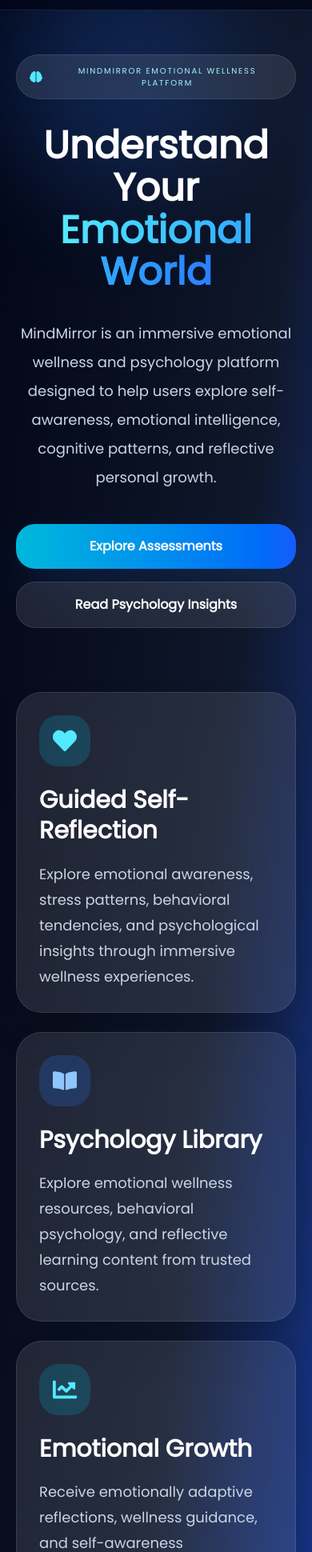
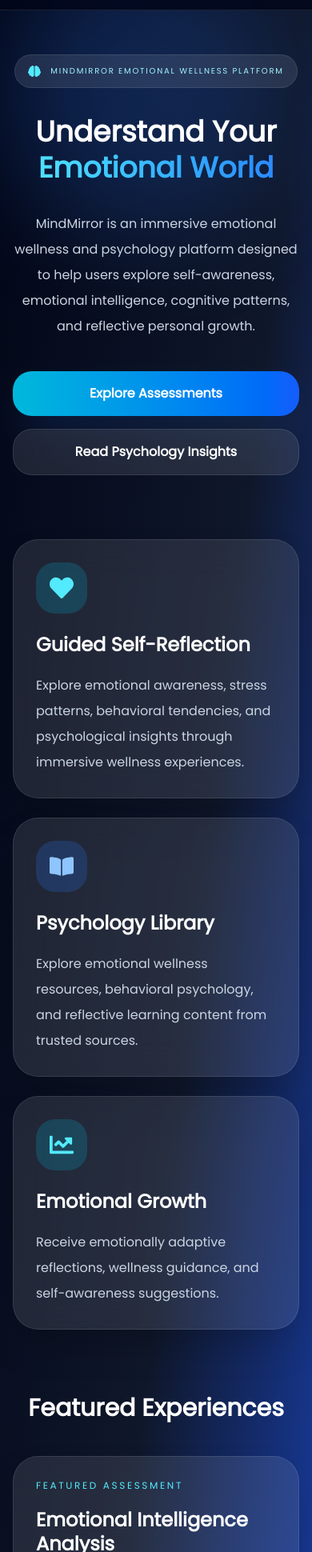
Before and after one commit to hansini2410/mind-mirror, a React (Vite) app in the folder client/: page / in a window 390 px wide. Shown: the part 60-2000 px from the top of the page at 80% size. Built offline with nearby package versions, Linux system fonts and the light colour scheme; no server answers.

Commit message:
Fix mobile responsive home page

```diff
--- a/client/src/pages/Home.jsx
+++ b/client/src/pages/Home.jsx
@@ -14,19 +14,18 @@
 function Home() {
   return (
     <div
-      className="min-h-screen text-white overflow-hidden relative"
+      className="min-h-screen text-white overflow-x-hidden relative"
       style={{
         fontFamily: "Poppins, sans-serif",
-
         background:
           "linear-gradient(to bottom right, #020617, #0f172a, #1d4ed8)",
       }}
     >
-      <div className="absolute top-0 left-0 w-[300px] h-[300px] md:w-[600px] md:h-[600px] bg-blue-500/20 blur-3xl rounded-full"></div>
+      <div className="absolute top-0 left-0 w-[350px] md:w-[600px] h-[350px] md:h-[600px] bg-blue-500/20 blur-3xl rounded-full"></div>
 
-      <div className="absolute bottom-0 right-0 w-[300px] h-[300px] md:w-[600px] md:h-[600px] bg-cyan-500/20 blur-3xl rounded-full"></div>
+      <div className="absolute bottom-0 right-0 w-[350px] md:w-[600px] h-[350px] md:h-[600px] bg-cyan-500/20 blur-3xl rounded-full"></div>
 
-      <div className="relative z-10 max-w-7xl mx-auto px-5 sm:px-8 pt-32 md:pt-40 pb-20 md:pb-24">
+      <div className="relative z-10 max-w-7xl mx-auto px-4 sm:px-6 md:px-8 pt-32 md:pt-40 pb-20 md:pb-24">
         <motion.div
           initial={{
             opacity: 0,
@@ -38,30 +37,29 @@
           }}
           className="text-center mb-20 md:mb-32"
         >
-          <div className="inline-flex max-w-full items-center gap-3 bg-white/10 border border-white/10 px-4 sm:px-6 py-3 rounded-full mb-8 md:mb-10 backdrop-blur-xl">
+          <div className="inline-flex max-w-full items-center gap-3 bg-white/10 border border-white/10 px-4 md:px-6 py-3 rounded-full mb-8 md:mb-10 backdrop-blur-xl">
             <FaBrain className="text-cyan-300 shrink-0" />
 
-            <p className="uppercase tracking-[0.18em] sm:tracking-[0.3em] text-cyan-200 text-[10px] sm:text-sm break-words">
+            <p className="uppercase tracking-[0.18em] md:tracking-[0.3em] text-cyan-200 text-[10px] md:text-sm leading-relaxed">
               MindMirror Emotional Wellness Platform
             </p>
           </div>
 
-          <h1 className="text-5xl sm:text-6xl md:text-8xl font-bold leading-[1.1] mb-8 md:mb-10 break-words">
-            Understand Your
-            <br />
+          <h1 className="font-bold leading-tight mb-8 md:mb-10 text-4xl sm:text-5xl md:text-7xl lg:text-8xl">
+            <span className="block">Understand Your</span>
 
-            <span className="bg-gradient-to-r from-cyan-300 to-blue-500 bg-clip-text text-transparent">
+            <span className="block bg-gradient-to-r from-cyan-300 to-blue-500 bg-clip-text text-transparent">
               Emotional World
             </span>
           </h1>
 
-          <p className="text-slate-300 text-lg sm:text-xl md:text-2xl leading-9 md:leading-[2] max-w-4xl mx-auto mb-10 md:mb-14">
+          <p className="text-slate-300 text-base sm:text-lg md:text-2xl leading-8 md:leading-[2] max-w-4xl mx-auto mb-10 md:mb-14">
             MindMirror is an immersive emotional wellness and psychology
             platform designed to help users explore self-awareness, emotional
             intelligence, cognitive patterns, and reflective personal growth.
           </p>
 
-          <div className="flex flex-col sm:flex-row flex-wrap justify-center gap-4 sm:gap-6">
+          <div className="flex flex-col sm:flex-row flex-wrap justify-center gap-4 md:gap-6">
             <Link to="/quizzes">
               <motion.button
                 whileHover={{
@@ -70,7 +68,7 @@
                 whileTap={{
                   scale: 0.98,
                 }}
-                className="w-full sm:w-auto bg-gradient-to-r from-cyan-500 to-blue-600 px-7 sm:px-10 py-4 sm:py-5 rounded-3xl text-base sm:text-xl font-semibold shadow-2xl shadow-blue-500/20"
+                className="w-full sm:w-auto bg-gradient-to-r from-cyan-500 to-blue-600 px-7 md:px-10 py-4 md:py-5 rounded-3xl text-base md:text-xl font-semibold shadow-2xl shadow-blue-500/20"
               >
                 Explore Assessments
               </motion.button>
@@ -84,7 +82,7 @@
                 whileTap={{
                   scale: 0.98,
                 }}
-                className="w-full sm:w-auto bg-white/10 border border-white/10 px-7 sm:px-10 py-4 sm:py-5 rounded-3xl text-base sm:text-xl font-semibold backdrop-blur-xl"
+                className="w-full sm:w-auto bg-white/10 border border-white/10 px-7 md:px-10 py-4 md:py-5 rounded-3xl text-base md:text-xl font-semibold backdrop-blur-xl"
               >
                 Read Psychology Insights
               </motion.button>
@@ -99,15 +97,15 @@
             }}
             className="bg-white/10 border border-white/10 backdrop-blur-xl rounded-[32px] md:rounded-[40px] p-7 md:p-10 shadow-2xl"
           >
-            <div className="bg-cyan-500/20 w-16 h-16 md:w-20 md:h-20 rounded-3xl flex items-center justify-center text-3xl md:text-4xl text-cyan-300 mb-6 md:mb-8">
+            <div className="bg-cyan-500/20 w-16 md:w-20 h-16 md:h-20 rounded-3xl flex items-center justify-center text-3xl md:text-4xl text-cyan-300 mb-6 md:mb-8">
               <FaHeart />
             </div>
 
-            <h2 className="text-3xl md:text-4xl font-bold mb-5 md:mb-6 leading-tight break-words">
+            <h2 className="text-2xl md:text-4xl font-bold mb-5 md:mb-6 leading-tight">
               Guided Self-Reflection
             </h2>
 
-            <p className="text-slate-300 text-lg md:text-xl leading-8 md:leading-9">
+            <p className="text-slate-300 text-base md:text-xl leading-8 md:leading-9">
               Explore emotional awareness, stress patterns, behavioral
               tendencies, and psychological insights through immersive wellness
               experiences.
@@ -120,15 +118,15 @@
             }}
             className="bg-white/10 border border-white/10 backdrop-blur-xl rounded-[32px] md:rounded-[40px] p-7 md:p-10 shadow-2xl"
           >
-            <div className="bg-blue-500/20 w-16 h-16 md:w-20 md:h-20 rounded-3xl flex items-center justify-center text-3xl md:text-4xl text-blue-300 mb-6 md:mb-8">
+            <div className="bg-blue-500/20 w-16 md:w-20 h-16 md:h-20 rounded-3xl flex items-center justify-center text-3xl md:text-4xl text-blue-300 mb-6 md:mb-8">
               <FaBookOpen />
             </div>
 
-            <h2 className="text-3xl md:text-4xl font-bold mb-5 md:mb-6 break-words">
+            <h2 className="text-2xl md:text-4xl font-bold mb-5 md:mb-6 leading-tight">
               Psychology Library
             </h2>
 
-            <p className="text-slate-300 text-lg md:text-xl leading-8 md:leading-9">
+            <p className="text-slate-300 text-base md:text-xl leading-8 md:leading-9">
               Explore emotional wellness resources, behavioral psychology, and
               reflective learning content from trusted sources.
             </p>
@@ -140,15 +138,15 @@
             }}
             className="bg-white/10 border border-white/10 backdrop-blur-xl rounded-[32px] md:rounded-[40px] p-7 md:p-10 shadow-2xl"
           >
-            <div className="bg-cyan-500/20 w-16 h-16 md:w-20 md:h-20 rounded-3xl flex items-center justify-center text-3xl md:text-4xl text-cyan-300 mb-6 md:mb-8">
+            <div className="bg-cyan-500/20 w-16 md:w-20 h-16 md:h-20 rounded-3xl flex items-center justify-center text-3xl md:text-4xl text-cyan-300 mb-6 md:mb-8">
               <FaChartLine />
             </div>
 
-            <h2 className="text-3xl md:text-4xl font-bold mb-5 md:mb-6 break-words">
+            <h2 className="text-2xl md:text-4xl font-bold mb-5 md:mb-6 leading-tight">
               Emotional Growth
             </h2>
 
-            <p className="text-slate-300 text-lg md:text-xl leading-8 md:leading-9">
+            <p className="text-slate-300 text-base md:text-xl leading-8 md:leading-9">
               Receive emotionally adaptive reflections, wellness guidance, and
               self-awareness suggestions.
             </p>
@@ -156,7 +154,7 @@
         </div>
 
         <div className="mb-20 md:mb-32">
-          <h2 className="text-4xl sm:text-5xl md:text-6xl font-bold text-center mb-12 md:mb-20 leading-tight break-words">
+          <h2 className="text-3xl md:text-6xl font-bold text-center mb-10 md:mb-20 leading-tight">
             Featured Experiences
           </h2>
 
@@ -167,17 +165,18 @@
               }}
               className="bg-white/10 border border-white/10 backdrop-blur-xl rounded-[32px] md:rounded-[40px] p-7 md:p-10 shadow-2xl"
             >
-              <p className="uppercase tracking-[0.18em] md:tracking-[0.3em] text-cyan-300 text-xs sm:text-sm mb-5">
+              <p className="uppercase tracking-[0.22em] md:tracking-[0.3em] text-cyan-300 text-xs md:text-sm mb-5">
                 Featured Assessment
               </p>
 
-              <h3 className="text-3xl md:text-4xl font-bold mb-6 leading-tight break-words">
+              <h3 className="text-2xl md:text-4xl font-bold mb-6 leading-tight">
                 Emotional Intelligence Analysis
               </h3>
 
-              <p className="text-slate-300 text-lg md:text-xl leading-8 md:leading-9 mb-8 md:mb-10">
-                Understand emotional awareness, empathy, communication patterns,
-                and emotional regulation through immersive self-reflection.
+              <p className="text-slate-300 text-base md:text-xl leading-8 md:leading-9 mb-8 md:mb-10">
+                Understand emotional awareness, empathy, communication
+                patterns, and emotional regulation through immersive
+                self-reflection.
               </p>
 
               <Link to="/quizzes">
@@ -201,15 +200,15 @@
               }}
               className="bg-white/10 border border-white/10 backdrop-blur-xl rounded-[32px] md:rounded-[40px] p-7 md:p-10 shadow-2xl"
             >
-              <p className="uppercase tracking-[0.18em] md:tracking-[0.3em] text-cyan-300 text-xs sm:text-sm mb-5">
+              <p className="uppercase tracking-[0.22em] md:tracking-[0.3em] text-cyan-300 text-xs md:text-sm mb-5">
                 Featured Insight
               </p>
 
-              <h3 className="text-3xl md:text-4xl font-bold mb-6 leading-tight break-words">
+              <h3 className="text-2xl md:text-4xl font-bold mb-6 leading-tight">
                 Understanding Anxiety and Overthinking
               </h3>
 
-              <p className="text-slate-300 text-lg md:text-xl leading-8 md:leading-9 mb-8 md:mb-10">
+              <p className="text-slate-300 text-base md:text-xl leading-8 md:leading-9 mb-8 md:mb-10">
                 Explore how repetitive thinking, emotional stress, and cognitive
                 overload influence emotional wellbeing and mental clarity.
               </p>
@@ -231,14 +230,15 @@
           </div>
         </div>
 
-        <div className="bg-white/10 border border-white/10 backdrop-blur-xl rounded-[32px] md:rounded-[50px] p-7 sm:p-10 md:p-16 text-center shadow-2xl">
-          <h2 className="text-4xl sm:text-5xl md:text-6xl font-bold mb-8 md:mb-10 leading-tight break-words">
-            Begin Your Emotional
-            <br className="hidden sm:block" />
-            Reflection Journey
+        <div className="bg-white/10 border border-white/10 backdrop-blur-xl rounded-[32px] md:rounded-[50px] px-6 sm:px-8 md:px-16 py-10 md:py-16 text-center shadow-2xl">
+          <h2 className="text-3xl sm:text-4xl md:text-6xl font-bold mb-8 md:mb-10 leading-tight">
+            <span className="block">Begin Your</span>
+            <span className="block">Emotional</span>
+            <span className="block">Reflection</span>
+            <span className="block">Journey</span>
           </h2>
 
-          <p className="text-slate-300 text-lg sm:text-xl md:text-2xl leading-9 md:leading-[2] max-w-4xl mx-auto mb-10 md:mb-12">
+          <p className="text-slate-300 text-base sm:text-lg md:text-2xl leading-8 md:leading-[2] max-w-4xl mx-auto mb-10 md:mb-12">
             Explore psychology, emotional intelligence, wellness patterns, and
             self-awareness through immersive digital experiences.
           </p>
@@ -251,7 +251,7 @@
               whileTap={{
                 scale: 0.98,
               }}
-              className="w-full sm:w-auto bg-gradient-to-r from-cyan-500 to-blue-600 px-8 md:px-12 py-5 md:py-6 rounded-3xl text-xl md:text-2xl font-semibold shadow-2xl shadow-blue-500/20"
+              className="w-full sm:w-auto bg-gradient-to-r from-cyan-500 to-blue-600 px-8 md:px-12 py-5 md:py-6 rounded-3xl text-lg md:text-2xl font-semibold shadow-2xl shadow-blue-500/20"
             >
               Start Exploring
             </motion.button>
```
